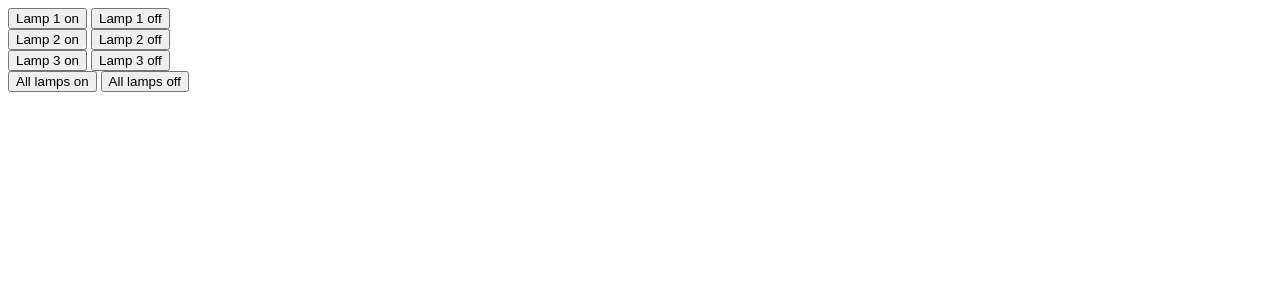
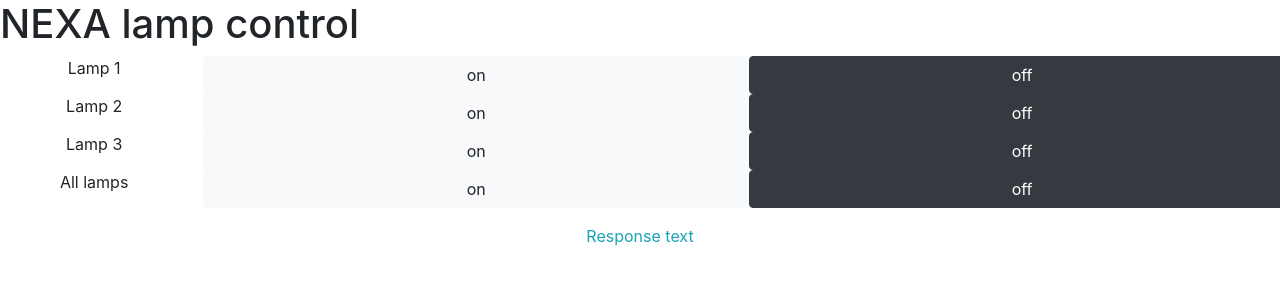
Before and after one commit to emanuelen5/NEXA-910-codec, a plain HTML site: page index.html in a window 1280 px wide. Drawn offline with nearby package versions, Linux system fonts and the light colour scheme.

Commit message:
Adding bootstrap for nicer look

```diff
--- a/index.html
+++ b/index.html
@@ -1,22 +1,48 @@
-<head>
+<!doctype html>
+<html>
+<head lang="en">
+    <!-- Required meta tags -->
+	<meta charset="utf-8">
+    <meta name="viewport" content="width=device-width, initial-scale=1, shrink-to-fit=no">
+
+    <!-- Bootstrap CSS -->
+    <link rel="stylesheet" href="https://stackpath.bootstrapcdn.com/bootstrap/4.3.1/css/bootstrap.min.css" integrity="sha384-ggOyR0iXCbMQv3Xipma34MD+dH/1fQ784/j6cY/iJTQUOhcWr7x9JvoRxT2MZw1T" crossorigin="anonymous">
+
     <script src="https://code.jquery.com/jquery-3.4.1.min.js"></script>
+    <title>NEXA lamp control page</title>
 </head>
 <body>
-    <button onclick="$.get('/lamp', {lamp:1, state:'on'}, success=success)">Lamp 1 on</button>
-	<button onclick="$.get('/lamp', {lamp:1, state:'off'}, success=success)">Lamp 1 off</button><br>
-    <button onclick="$.get('/lamp', {lamp:2, state:'on'}, success=success)">Lamp 2 on</button>
-	<button onclick="$.get('/lamp', {lamp:2, state:'off'}, success=success)">Lamp 2 off</button><br>
-    <button onclick="$.get('/lamp', {lamp:3, state:'on'}, success=success)">Lamp 3 on</button>
-	<button onclick="$.get('/lamp', {lamp:3, state:'off'}, success=success)">Lamp 3 off</button><br>
-    <button onclick="$.get('/lamp', {lamp:'all', state:'on'}, success=success)">All lamps on</button>
-	<button onclick="$.get('/lamp', {lamp:'all', state:'off'}, success=success)">All lamps off</button><br>
-	<div id="response"></div>
-</body>
-<footer>
+	<h1>NEXA lamp control</h1>
+	<div class="row">
+		<div class="col-sm-2 text-center bg-white">Lamp 1</div>
+		<button type="button" class="btn col w-50 btn-light" onclick="$.get('/lamp', {lamp:1, state:'on'}, success=success)">on</button>
+		<button type="button" class="btn col w-50 btn-dark" onclick="$.get('/lamp', {lamp:1, state:'off'}, success=success)">off</button>
+	</div>
+	<div class="row">
+		<div class="col-sm-2 text-center bg-white">Lamp 2</div>
+    	<button type="button" class="btn col w-50 btn-light" onclick="$.get('/lamp', {lamp:2, state:'on'}, success=success)">on</button>
+		<button type="button" class="btn col w-50 btn-dark" onclick="$.get('/lamp', {lamp:2, state:'off'}, success=success)">off</button>
+	</div>
+	<div class="row">
+		<div class="col-sm-2 text-center bg-white">Lamp 3</div>
+    	<button type="button" class="btn col w-50 btn-light" onclick="$.get('/lamp', {lamp:3, state:'on'}, success=success)">on</button>
+		<button type="button" class="btn col w-50 btn-dark" onclick="$.get('/lamp', {lamp:3, state:'off'}, success=success)">off</button>
+	</div>
+	<div class="row">
+		<div class="col-sm-2 text-center bg-white">All lamps</div>
+    	<button type="button" class="btn col w-50 btn-light" onclick="$.get('/lamp', {lamp:'all', state:'on'}, success=success)">on</button>
+		<button type="button" class="btn col w-50 btn-dark" onclick="$.get('/lamp', {lamp:'all', state:'off'}, success=success)">off</button>
+	</div>
+	<div class="row">
+		<p class="col text-center text-info p-3" id="response">Response text</p>
+	</div>
 	<script>
 		function success(data, textStatus, jqXHR) {
 			let r = document.getElementById("response");
 			r.innerHTML = JSON.stringify(data);
 		}
 	</script>
-</footer>
+	<script src="https://cdnjs.cloudflare.com/ajax/libs/popper.js/1.14.7/umd/popper.min.js" integrity="sha384-UO2eT0CpHqdSJQ6hJty5KVphtPhzWj9WO1clHTMGa3JDZwrnQq4sF86dIHNDz0W1" crossorigin="anonymous"></script>
+	<script src="https://stackpath.bootstrapcdn.com/bootstrap/4.3.1/js/bootstrap.min.js" integrity="sha384-JjSmVgyd0p3pXB1rRibZUAYoIIy6OrQ6VrjIEaFf/nJGzIxFDsf4x0xIM+B07jRM" crossorigin="anonymous"></script>
+</body>
+</html>
```
